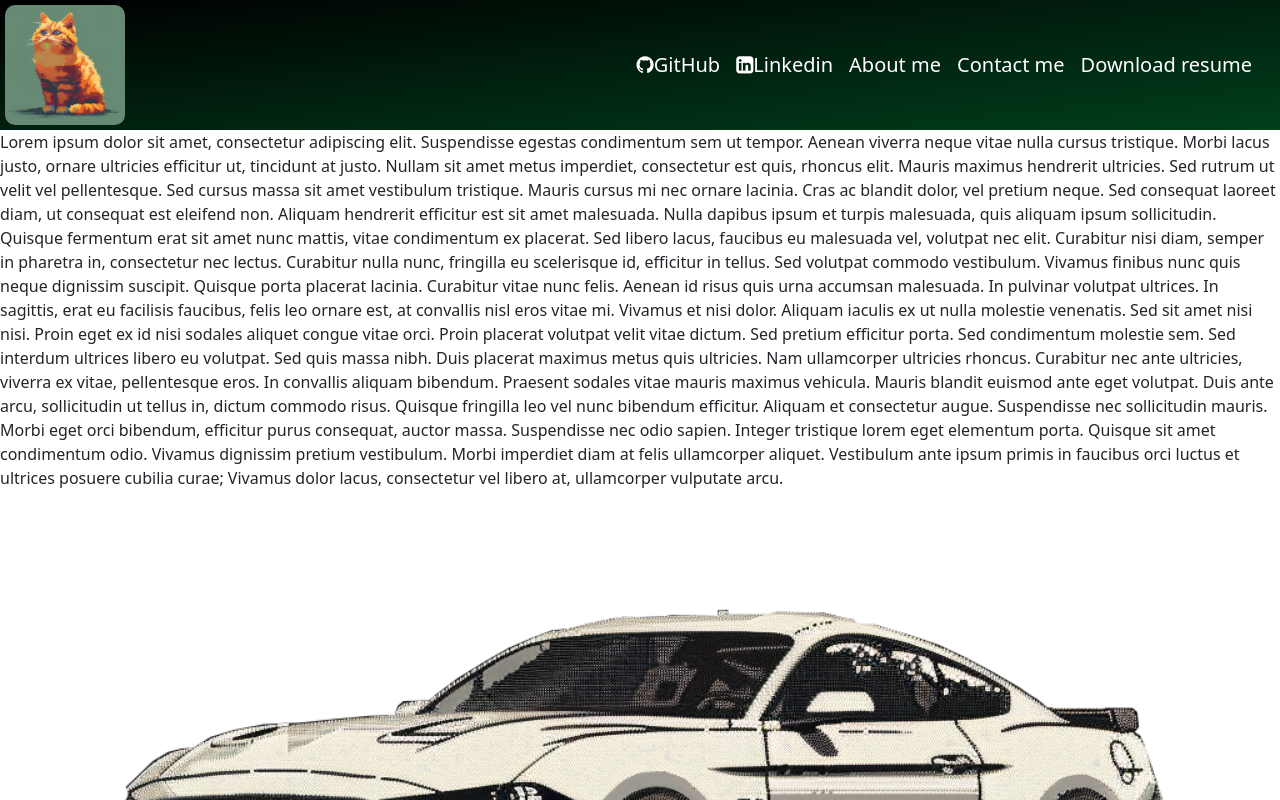
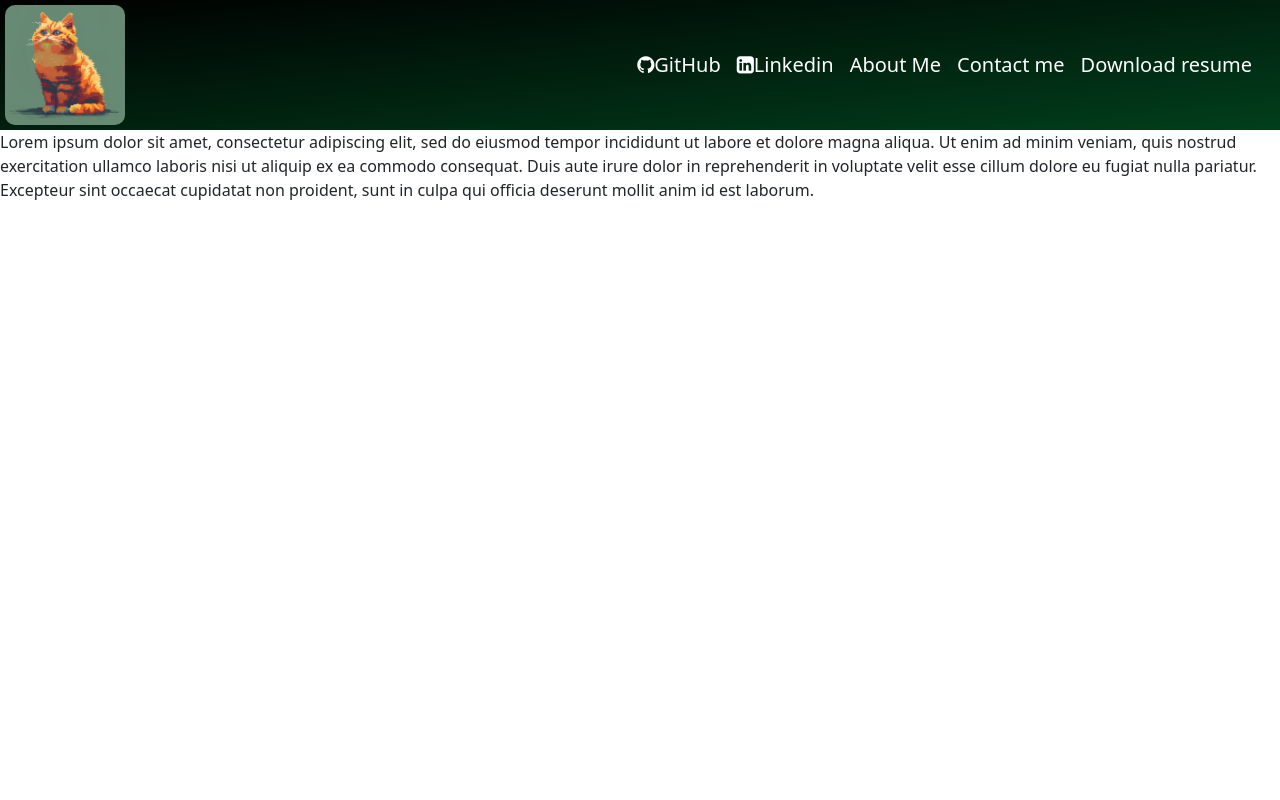
Before and after one commit to ilgharr/my_website, a React (Create React App) app: page / in a window 1280 px wide. Shown: the top 800 px of the page. Built offline with nearby package versions, Linux system fonts and the light colour scheme.

Commit message:
render and derender on click function to AboutMe added

```diff
--- a/public/index.css
+++ b/public/index.css
@@ -41,3 +41,13 @@ body{
     padding: 0;
     object-fit: cover;
 }
+
+.nav-button{
+    background-color: transparent;
+    border: none;
+    color: inherit;
+    cursor: pointer;
+    padding: 0;
+    font: inherit;
+    outline: inherit;
+}
--- a/src/App.js
+++ b/src/App.js
@@ -6,11 +6,17 @@ import Main from './components/Main';
 
 export default function App() {
 
+    const [showChild, setShowChild] = React.useState(false);
+
+    const handleAbout = () => {
+        setShowChild(!showChild);
+    };
+
+
     return (
         <>
-            <Navigation/>
-            <Main/>
-            <AboutMe/>
+            <Navigation handleAbout={handleAbout}/>
+            <Main showChild={showChild} />
         </>
     )
 }
--- a/src/components/AboutMe.js
+++ b/src/components/AboutMe.js
@@ -2,8 +2,6 @@ import React from 'react';
 import 'bootstrap/dist/css/bootstrap.min.css';
 import mustang from '../images/pixelated_mustang-2.png'
 
-import {Container, Row, Col} from 'react-bootstrap';
-import kitty from "../images/orange_cat.png";
 
 export default function AboutMe() {
 
--- a/src/components/Main.js
+++ b/src/components/Main.js
@@ -1,19 +1,16 @@
 import React from 'react';
 import 'bootstrap/dist/css/bootstrap.min.css';
+import AboutMe from './AboutMe';
 
-export default function AboutMe() {
+export default function Main({showChild}) {
 
     return (
-        <p>
-            Lorem ipsum dolor sit amet, consectetur adipiscing elit. Suspendisse egestas condimentum sem ut tempor. Aenean viverra neque vitae nulla cursus tristique. Morbi lacus justo, ornare ultricies efficitur ut, tincidunt at justo. Nullam sit amet metus imperdiet, consectetur est quis, rhoncus elit. Mauris maximus hendrerit ultricies. Sed rutrum ut velit vel pellentesque. Sed cursus massa sit amet vestibulum tristique.
+        <div>
+            <p>
+                Lorem ipsum dolor sit amet, consectetur adipiscing elit, sed do eiusmod tempor incididunt ut labore et dolore magna aliqua. Ut enim ad minim veniam, quis nostrud exercitation ullamco laboris nisi ut aliquip ex ea commodo consequat. Duis aute irure dolor in reprehenderit in voluptate velit esse cillum dolore eu fugiat nulla pariatur. Excepteur sint occaecat cupidatat non proident, sunt in culpa qui officia deserunt mollit anim id est laborum.
+            </p>
+            {showChild && <AboutMe/>}
+        </div>
 
-            Mauris cursus mi nec ornare lacinia. Cras ac blandit dolor, vel pretium neque. Sed consequat laoreet diam, ut consequat est eleifend non. Aliquam hendrerit efficitur est sit amet malesuada. Nulla dapibus ipsum et turpis malesuada, quis aliquam ipsum sollicitudin. Quisque fermentum erat sit amet nunc mattis, vitae condimentum ex placerat. Sed libero lacus, faucibus eu malesuada vel, volutpat nec elit. Curabitur nisi diam, semper in pharetra in, consectetur nec lectus. Curabitur nulla nunc, fringilla eu scelerisque id, efficitur in tellus.
-
-            Sed volutpat commodo vestibulum. Vivamus finibus nunc quis neque dignissim suscipit. Quisque porta placerat lacinia. Curabitur vitae nunc felis. Aenean id risus quis urna accumsan malesuada. In pulvinar volutpat ultrices. In sagittis, erat eu facilisis faucibus, felis leo ornare est, at convallis nisl eros vitae mi.
-
-            Vivamus et nisi dolor. Aliquam iaculis ex ut nulla molestie venenatis. Sed sit amet nisi nisi. Proin eget ex id nisi sodales aliquet congue vitae orci. Proin placerat volutpat velit vitae dictum. Sed pretium efficitur porta. Sed condimentum molestie sem. Sed interdum ultrices libero eu volutpat. Sed quis massa nibh. Duis placerat maximus metus quis ultricies. Nam ullamcorper ultricies rhoncus. Curabitur nec ante ultricies, viverra ex vitae, pellentesque eros. In convallis aliquam bibendum.
-
-            Praesent sodales vitae mauris maximus vehicula. Mauris blandit euismod ante eget volutpat. Duis ante arcu, sollicitudin ut tellus in, dictum commodo risus. Quisque fringilla leo vel nunc bibendum efficitur. Aliquam et consectetur augue. Suspendisse nec sollicitudin mauris. Morbi eget orci bibendum, efficitur purus consequat, auctor massa. Suspendisse nec odio sapien. Integer tristique lorem eget elementum porta. Quisque sit amet condimentum odio. Vivamus dignissim pretium vestibulum. Morbi imperdiet diam at felis ullamcorper aliquet. Vestibulum ante ipsum primis in faucibus orci luctus et ultrices posuere cubilia curae; Vivamus dolor lacus, consectetur vel libero at, ullamcorper vulputate arcu.
-        </p>
     )
 }
--- a/src/components/Navbar.js
+++ b/src/components/Navbar.js
@@ -4,10 +4,11 @@ import Navbar from 'react-bootstrap/Navbar';
 import 'bootstrap/dist/css/bootstrap.min.css';
 import kitty from '../images/orange_cat.png';
 import ContactMe from './ContactMe';
+import {Button} from "react-bootstrap";
+import AboutMe from "./AboutMe";
 
-export default function Navigation() {
+export default function Navigation({handleAbout}) {
     const textWhite = "text-white"
-
 
     return (
         <Navbar className="p-0 m-0">
@@ -29,7 +30,7 @@ export default function Navigation() {
                 </Nav.Link>
 
                 <Nav.Link className={textWhite}>
-                    About me
+                    <button className="nav-button" onClick={handleAbout}>About Me</button>
                 </Nav.Link>
 
                 <Nav.Link className={textWhite}>
```
